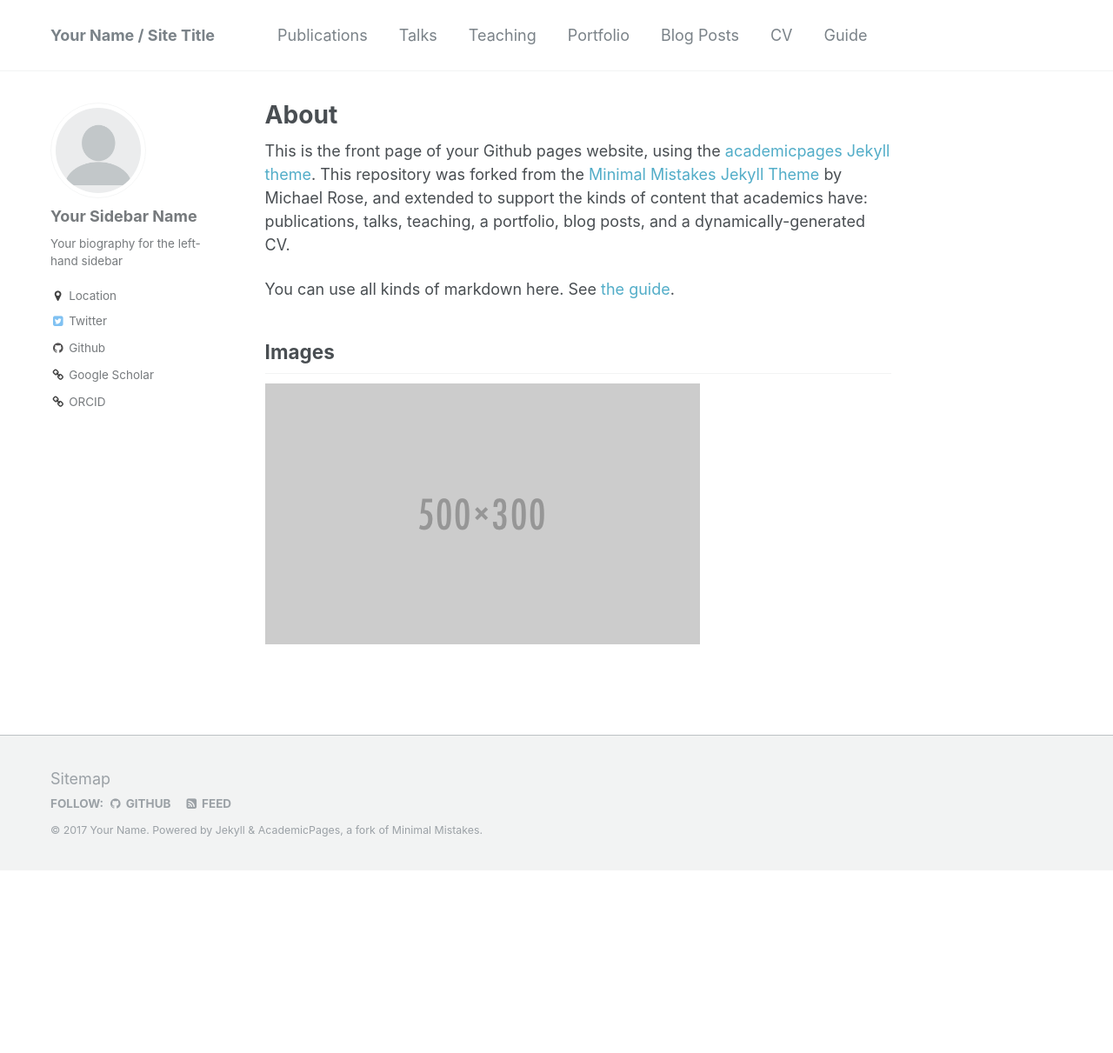
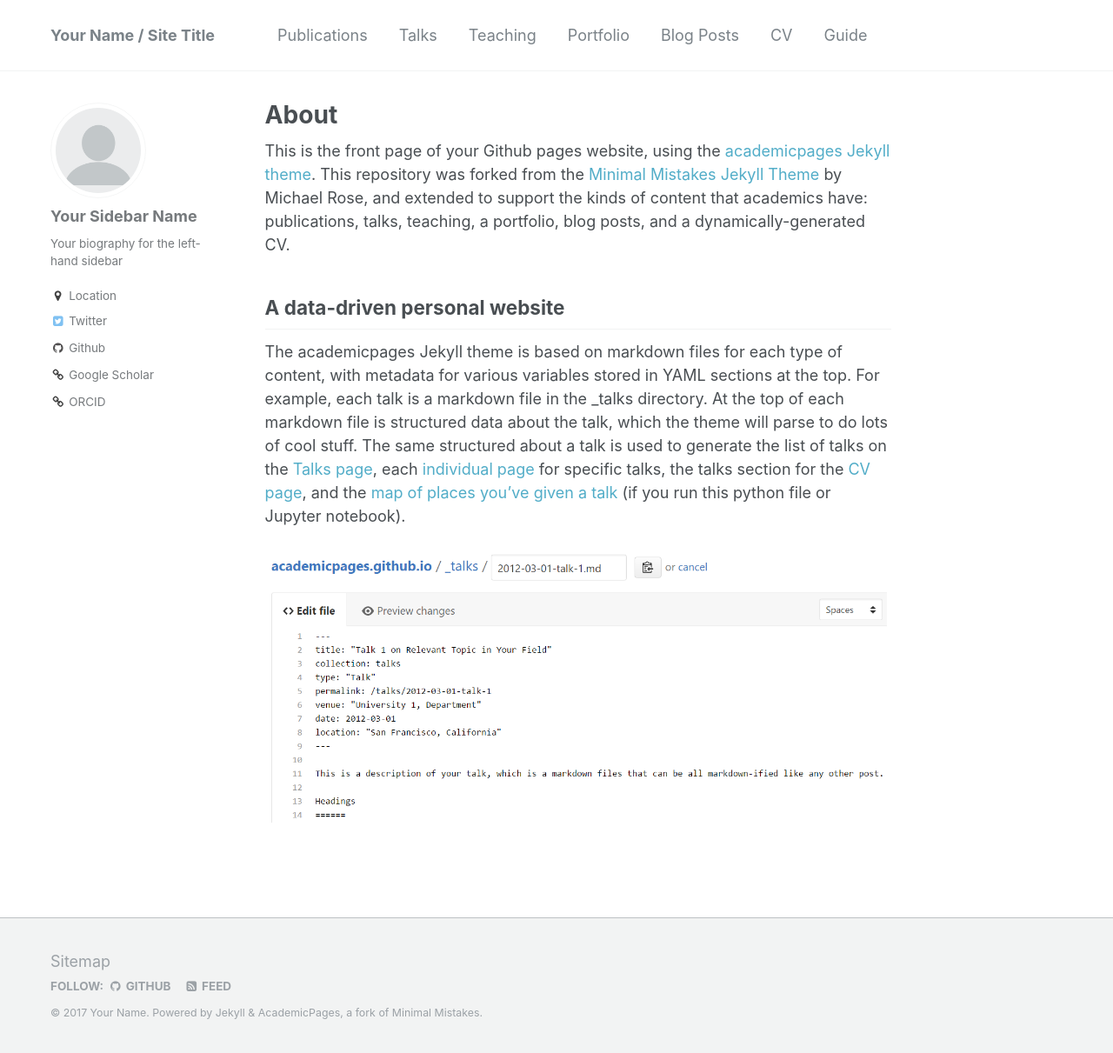
Before and after one commit to Noahs-ARK/Noahs-ARK.github.io, a Jekyll site: the page built from _pages/about.md, in a window 1280 px wide and 1211 px high. Shown: the whole window at 87% size. Built offline with Jekyll 4.4.1, drawn with Linux system fonts in a browser that asks for light colours.

Commit message:
Update about.md

```diff
--- a/_pages/about.md
+++ b/_pages/about.md
@@ -10,7 +10,7 @@ redirect_from:
 
 This is the front page of your Github pages website, using the [academicpages Jekyll theme](https://github.com/academicpages/academicpages.github.io). This repository was forked from the [Minimal Mistakes Jekyll Theme](https://mmistakes.github.io/minimal-mistakes/) by Michael Rose, and extended to support the kinds of content that academics have: publications, talks, teaching, a portfolio, blog posts, and a dynamically-generated CV.
 
-You can use all kinds of markdown here. See [the guide](/markdown/).
+## A data-driven personal website
+The academicpages Jekyll theme is based on markdown files for each type of content, with metadata for various variables stored in YAML sections at the top. For example, each talk is a markdown file in the _talks directory. At the top of each markdown file is structured data about the talk, which the theme will parse to do lots of cool stuff. The same structured about a talk is used to generate the list of talks on the [Talks page](https://academicpages.github.io/talks), each [individual page](https://academicpages.github.io/talks/2012-03-01-talk-1) for specific talks, the talks section for the [CV page](https://academicpages.github.io/cv), and the [map of places you've given a talk](https://academicpages.github.io/talkmap.html) (if you run this python file or Jupyter notebook).
 
-## Images
-![alt text](/images/500x300.png "Logo Title Text 1")
+![alt text](/images/editing-talk.png "Logo Title Text 1")
```
